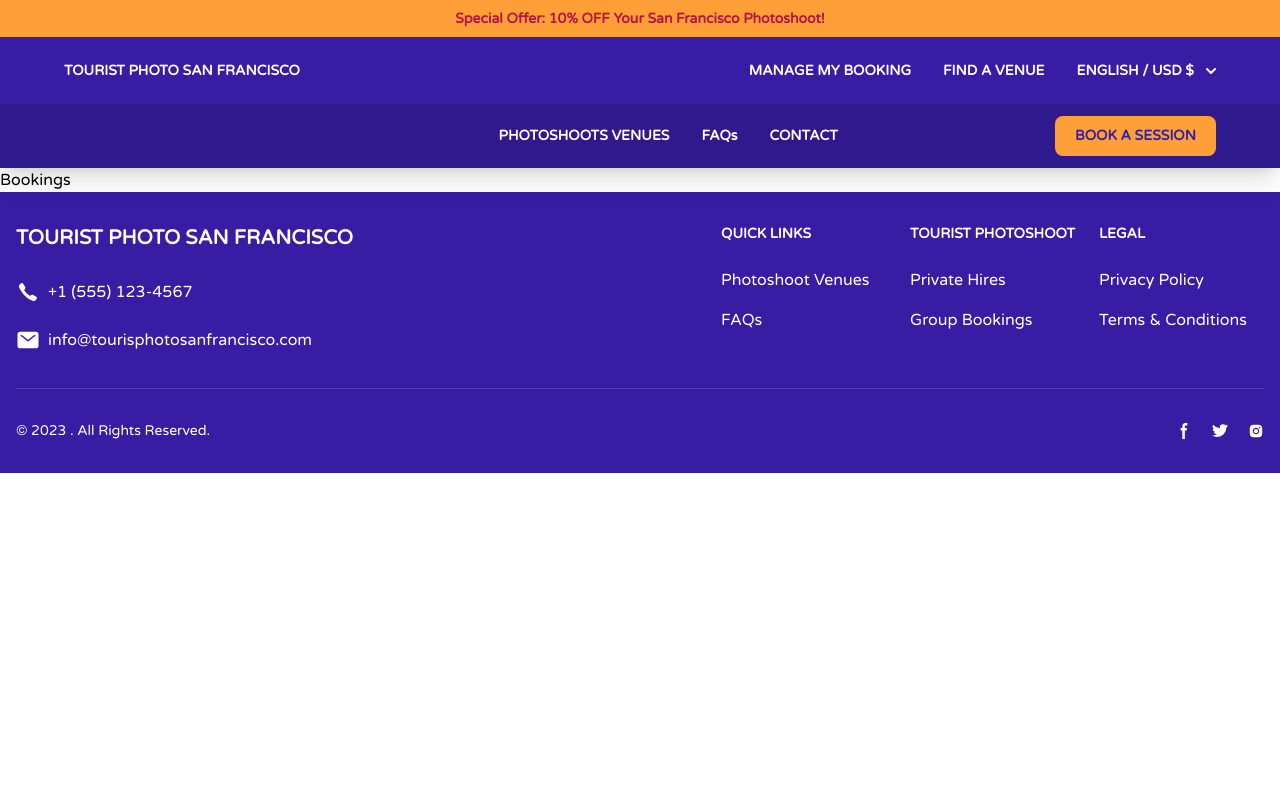
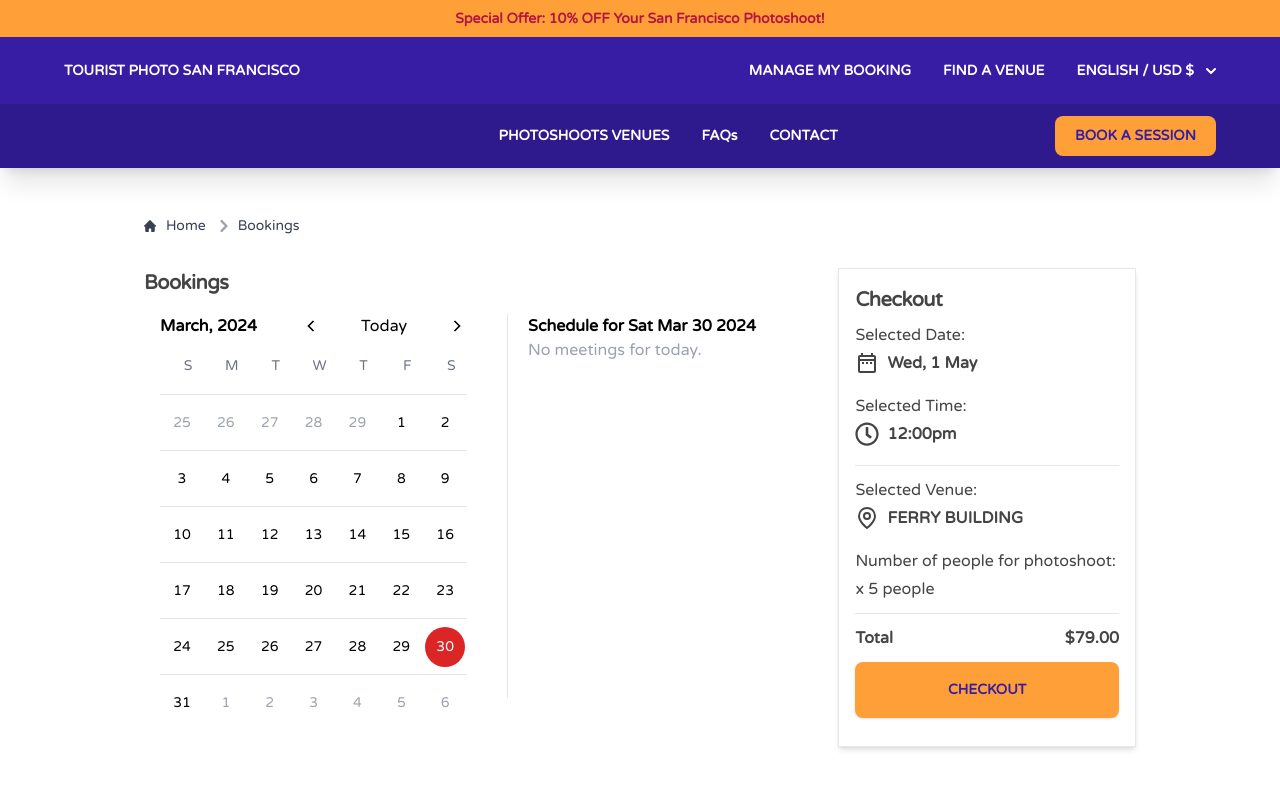
Before and after one commit to focus110/photoshoots-for-tourist, a React (Create React App) app: page /bookings in a window 1280 px wide. Shown: the top 800 px of the page. Built offline with nearby package versions, Linux system fonts and the light colour scheme.

Commit message:
added calender and checkout card

```diff
--- a/package.json
+++ b/package.json
@@ -6,6 +6,7 @@
     "@testing-library/jest-dom": "^5.17.0",
     "@testing-library/react": "^13.4.0",
     "@testing-library/user-event": "^13.5.0",
+    "dayjs": "^1.11.10",
     "framer-motion": "^11.0.24",
     "react": "^18.2.0",
     "react-dom": "^18.2.0",
--- a/src/components/Banner.jsx
+++ b/src/components/Banner.jsx
@@ -7,7 +7,7 @@ const Banner = () => {
     <div className="bg-dark-red">
       <div className="mb-16 flex flex-col md:gap-6 mx-auto xl:max-w-screen-2xl md:flex-row px-0 xl:px-36 pt-12">
         <div class="py-6 px-6 md:px-0">
-          <a href="#">
+          <a href="/bookings">
             <h5 class="mb-2 text-[28px] md:text-[45px] text-center md:text-left font-bold tracking-tight text-white">
               Photography Services for San Francisco Tourists
             </h5>
@@ -18,7 +18,7 @@ const Banner = () => {
           </p>
           <div className="mb-8 flex flex-col md:flex-row justify-start items-center">
             <a
-              href="#"
+              href="/bookings"
               class="w-max bg-secondary text-primary text-[14px] md:text-[16px] font-semibold items-center px-12 py-6 text-sm text-center rounded-md"
             >
               BOOK A SESSION
--- /dev/null
+++ b/src/components/BreadCrumb.jsx
@@ -0,0 +1,49 @@
+import React from "react";
+
+const BreadCrumb = ({ current }) => {
+  return (
+    <nav className="flex" aria-label="Breadcrumb">
+      <ol className="inline-flex items-center space-x-1 md:space-x-2 rtl:space-x-reverse">
+        <li className="inline-flex items-center">
+          <a
+            href="/"
+            className="inline-flex items-center text-sm font-medium text-gray-700 "
+          >
+            <svg
+              className="w-3 h-3 me-2.5"
+              aria-hidden="true"
+              xmlns="http://www.w3.org/2000/svg"
+              fill="currentColor"
+              viewBox="0 0 20 20"
+            >
+              <path d="m19.707 9.293-2-2-7-7a1 1 0 0 0-1.414 0l-7 7-2 2a1 1 0 0 0 1.414 1.414L2 10.414V18a2 2 0 0 0 2 2h3a1 1 0 0 0 1-1v-4a1 1 0 0 1 1-1h2a1 1 0 0 1 1 1v4a1 1 0 0 0 1 1h3a2 2 0 0 0 2-2v-7.586l.293.293a1 1 0 0 0 1.414-1.414Z" />
+            </svg>
+            Home
+          </a>
+        </li>
+        <li>
+          <div className="flex items-center">
+            <svg
+              className="rtl:rotate-180 w-3 h-3 text-gray-400 mx-1"
+              aria-hidden="true"
+              xmlns="http://www.w3.org/2000/svg"
+              fill="none"
+              viewBox="0 0 6 10"
+            >
+              <path
+                stroke="currentColor"
+                stroke-linecap="round"
+                stroke-linejoin="round"
+                stroke-width="2"
+                d="m1 9 4-4-4-4"
+              />
+            </svg>
+            <p className="ms-1 text-sm font-medium text-gray-700 ">{current}</p>
+          </div>
+        </li>
+      </ol>
+    </nav>
+  );
+};
+
+export default BreadCrumb;
--- /dev/null
+++ b/src/components/Calender.jsx
@@ -0,0 +1,95 @@
+import React, { useState } from "react";
+import { generateDate, months } from "../util/calendar";
+import cn from "../util/cn";
+import { GrFormNext, GrFormPrevious } from "react-icons/gr";
+import dayjs from "dayjs";
+
+const Calender = () => {
+  const days = ["S", "M", "T", "W", "T", "F", "S"];
+  const currentDate = dayjs();
+  const [today, setToday] = useState(currentDate);
+  const [selectDate, setSelectDate] = useState(currentDate);
+  return (
+    <div className="mt-4 px-4 flex gap-10 sm:divide-x justify-center mx-auto  items-center sm:flex-row flex-col">
+      <div className="w-96 h-96 ">
+        <div className="flex justify-between items-center">
+          <h1 className="select-none font-semibold">
+            {months[today.month()]}, {today.year()}
+          </h1>
+          <div className="flex gap-10 items-center ">
+            <GrFormPrevious
+              className="w-5 h-5 cursor-pointer hover:scale-105 transition-all"
+              onClick={() => {
+                setToday(today.month(today.month() - 1));
+              }}
+            />
+            <h1
+              className=" cursor-pointer hover:scale-105 transition-all"
+              onClick={() => {
+                setToday(currentDate);
+              }}
+            >
+              Today
+            </h1>
+            <GrFormNext
+              className="w-5 h-5 cursor-pointer hover:scale-105 transition-all"
+              onClick={() => {
+                setToday(today.month(today.month() + 1));
+              }}
+            />
+          </div>
+        </div>
+        <div className="grid grid-cols-7 ">
+          {days.map((day, index) => {
+            return (
+              <h1
+                key={index}
+                className="text-sm text-center h-14 w-14 grid place-content-center text-gray-500 select-none"
+              >
+                {day}
+              </h1>
+            );
+          })}
+        </div>
+
+        <div className=" grid grid-cols-7 ">
+          {generateDate(today.month(), today.year()).map(
+            ({ date, currentMonth, today }, index) => {
+              return (
+                <div
+                  key={index}
+                  className="p-2 text-center h-14 grid place-content-center text-sm border-t"
+                >
+                  <h1
+                    className={cn(
+                      currentMonth ? "" : "text-gray-400",
+                      today ? "bg-red-600 text-white" : "",
+                      selectDate.toDate().toDateString() ===
+                        date.toDate().toDateString()
+                        ? "bg-black text-white"
+                        : "",
+                      "h-10 w-10 rounded-full grid place-content-center hover:bg-black hover:text-white transition-all cursor-pointer select-none"
+                    )}
+                    onClick={() => {
+                      setSelectDate(date);
+                    }}
+                  >
+                    {date.date()}
+                  </h1>
+                </div>
+              );
+            }
+          )}
+        </div>
+      </div>
+      <div className="h-96 w-96 sm:px-5">
+        <h1 className=" font-semibold">
+          Schedule for {selectDate.toDate().toDateString()}
+        </h1>
+        <p className="text-gray-400">No meetings for today.</p>
+      </div>
+    </div>
+  );
+};
+
+export default Calender;
--- a/src/components/Menu.jsx
+++ b/src/components/Menu.jsx
@@ -8,7 +8,7 @@ const Menu = ({ scrollToSection }) => {
         <div></div>
         <div class="flex items-center md:order-2 space-x-1 md:space-x-2 rtl:space-x-reverse">
           <a
-            href="#"
+            href="/bookings"
             class="text-primary text-[14px] 3xl:text-[18px] font-semibold bg-secondary transition-all duration-150 hover:bg-white rounded-lg text-sm px-4 py-2 md:px-5 md:py-2.5"
           >
             BOOK A SESSION
--- a/src/components/Navbar.jsx
+++ b/src/components/Navbar.jsx
@@ -24,7 +24,7 @@ const Navbar = ({ toggleMenu }) => {
           <ul className="flex flex-col mt-4 font-medium md:flex-row md:mt-0 md:space-x-8 rtl:space-x-reverse">
             <li>
               <a
-                href="#"
+                href="/bookings"
                 className="block font-bold text-[14px] 3xl:text-[18px] text-white py-2 px-3 border-b border-gray-100 hover:bg-gray-50 md:hover:bg-transparent md:border-0 md:hover:opacity-60 transition duration-150 md:p-0 "
                 aria-current="page"
               >
@@ -64,7 +64,7 @@ const Navbar = ({ toggleMenu }) => {
               </button>
               <div
                 id="mega-menu-icons-dropdown"
-                className="absolute z-10 grid hidden w-auto grid-cols-2 text-sm bg-white border border-gray-100 rounded-lg shadow-md dark:border-gray-700 md:grid-cols-3 dark:bg-gray-700"
+                className="absolute z-10 hidden w-auto grid-cols-2 text-sm bg-white border border-gray-100 rounded-lg shadow-md dark:border-gray-700 md:grid-cols-3 dark:bg-gray-700"
               ></div>
             </li>
           </ul>
--- a/src/components/ServiceAlert.jsx
+++ b/src/components/ServiceAlert.jsx
@@ -10,7 +10,7 @@ const ServiceAlert = ({ isMobile }) => {
       }`}
     >
       <a
-        href="#"
+        href="/bookings"
         className={` inline-flex items-center gap-2 rounded-3xl bg-accent-blue border border-white md:border-transparent px-4 py-[1px] text-[14px] text-white`}
       >
         <FaBell className="w-4 h-4" />
--- a/src/components/Venue.jsx
+++ b/src/components/Venue.jsx
@@ -1,10 +1,10 @@
 import React from "react";
 import { FaCheckCircle } from "react-icons/fa";
 
-const Venue = ({ img, title, price, cta, hrOfShoot, editedPhotos }) => {
+const Venue = ({ img, title, price, cta, hrOfShoot, editedPhotos, url }) => {
   return (
     <div className=" bg-white border border-gray-200 rounded-lg shadow">
-      <a href="#">
+      <a href={url}>
         <img
           className="rounded-t-lg object-cover w-full h-[260px]"
           src={img}
@@ -20,7 +20,7 @@ const Venue = ({ img, title, price, cta, hrOfShoot, editedPhotos }) => {
           {price}
         </p>
         <a
-          href="#"
+          href={url}
           className="mb-3 w-full font-semibold items-center px-8 py-4 text-sm  text-center border-2 text-primary bg-secondary rounded-lg hover:bg-white transition-all duration-150 hover:text-primary hover:border-primary"
         >
           {cta}
--- a/src/components/Venues.jsx
+++ b/src/components/Venues.jsx
@@ -6,7 +6,10 @@ import Venue from "./Venue";
 
 const Venues = () => {
   return (
-    <div id="venues" className="w-full flex flex-col mx-auto xl:max-w-screen-2xl px-0 xl:px-36 pb-12">
+    <div
+      id="venues"
+      className="w-full flex flex-col mx-auto xl:max-w-screen-2xl px-0 xl:px-36 pb-12"
+    >
       <h5 className="w-full mb-2 text-[28px] md:text-[45px] text-center md:text-left font-bold tracking-tight text-primary">
         VENUES FOR PHOTOSHOOTS
       </h5>
@@ -24,6 +27,7 @@ const Venues = () => {
           cta="BOOK NOW"
           hrOfShoot="1 Hour Shoot"
           editedPhotos="20 Edited Photos"
+          url="/bookings"
         />
         <Venue
           img={ferrybuilding}
--- a/src/pages/Bookings.jsx
+++ b/src/pages/Bookings.jsx
@@ -1,7 +1,68 @@
 import React from "react";
+import BreadCrumb from "../components/BreadCrumb";
+import { MdOutlineDateRange } from "react-icons/md";
+import { FaRegClock } from "react-icons/fa";
+import { GrLocation } from "react-icons/gr";
+import Calender from "../components/Calender";
 
 const Bookings = () => {
-  return <div>Bookings</div>;
+  return (
+    <div className="mb-16 md:gap-6 mx-auto xl:max-w-screen-2xl px-4 xl:px-36 pt-8 md:pt-12">
+      <BreadCrumb current="Bookings" />
+      <div className="flex flex-col md:flex-row justify-between mt-8">
+        <div className="md:w-[70%]">
+          <h5 className="w-full mb-2 text-[26px] md:text-[20px] text-left font-bold tracking-tight text-text-light">
+            Bookings
+          </h5>
+          <Calender />
+        </div>
+        <div className="md:w-[30%] shadow-md p-4 border">
+          <h5 className="w-full mb-2 text-[26px] md:text-[20px] text-left font-bold tracking-tight text-text-light">
+            Checkout
+          </h5>
+          <div className="mb-3">
+            <p className="text-text-light mb-1">Selected Date:</p>
+            <p className="inline-flex text-text-light items-center gap-2 font-bold">
+              <MdOutlineDateRange className="w-6 h-6" />
+              Wed, 1 May
+            </p>
+          </div>
+          <div className="mb-3">
+            <p className="text-text-light mb-1">Selected Time:</p>
+            <p className="inline-flex text-text-light items-center gap-2 font-bold">
+              <FaRegClock className="w-6 h-6" />
+              12:00pm
+            </p>
+          </div>
+          <hr className="mb-3" />
+          <div className="mb-3">
+            <p className="text-text-light mb-1">Selected Venue:</p>
+            <p className="inline-flex text-text-light items-center gap-2 font-bold">
+              <GrLocation className="w-6 h-6" />
+              FERRY BUILDING
+            </p>
+          </div>
+          <div className="mb-3">
+            <p className="text-text-light mb-1">
+              Number of people for photoshoot:
+            </p>
+            <p className="inline-flex text-text-light items-center gap-2 font-extralight">
+              x 5 people
+            </p>
+          </div>
+          <hr className="mb-3" />{" "}
+          <div className="mb-3">
+            <p className="flex justify-between text-text-light items-center gap-2 font-bold">
+              Total <span>$79.00</span>
+            </p>
+          </div>
+          <button className="mb-3 w-full font-semibold items-center px-8 py-4 text-sm  text-center border-2 shadow border-transparent text-primary bg-secondary rounded-lg hover:bg-white transition-all duration-150 hover:text-primary hover:border-primary">
+            CHECKOUT
+          </button>
+        </div>
+      </div>
+    </div>
+  );
 };
 
 export default Bookings;
--- /dev/null
+++ b/src/util/calendar.js
@@ -0,0 +1,61 @@
+import dayjs from "dayjs";
+
+export const generateDate = (
+	month = dayjs().month(),
+	year = dayjs().year()
+) => {
+	const firstDateOfMonth = dayjs().year(year).month(month).startOf("month");
+	const lastDateOfMonth = dayjs().year(year).month(month).endOf("month");
+
+	const arrayOfDate = [];
+
+	// create prefix date
+	for (let i = 0; i < firstDateOfMonth.day(); i++) {
+		const date = firstDateOfMonth.day(i);
+
+		arrayOfDate.push({
+			currentMonth: false,
+			date,
+		});
+	}
+
+	// generate current date
+	for (let i = firstDateOfMonth.date(); i <= lastDateOfMonth.date(); i++) {
+		arrayOfDate.push({
+			currentMonth: true,
+			date: firstDateOfMonth.date(i),
+			today:
+				firstDateOfMonth.date(i).toDate().toDateString() ===
+				dayjs().toDate().toDateString(),
+		});
+	}
+
+	const remaining = 42 - arrayOfDate.length;
+
+	for (
+		let i = lastDateOfMonth.date() + 1;
+		i <= lastDateOfMonth.date() + remaining;
+		i++
+	) {
+		arrayOfDate.push({
+			currentMonth: false,
+			date: lastDateOfMonth.date(i),
+		});
+	}
+	return arrayOfDate;
+};
+
+export const months = [
+	"January",
+	"February",
+	"March",
+	"April",
+	"May",
+	"June",
+	"July",
+	"August",
+	"September",
+	"October",
+	"November",
+	"December",
+];
--- /dev/null
+++ b/src/util/cn.js
@@ -0,0 +1,3 @@
+export default function cn(...classes) {
+	return classes.filter(Boolean).join(" ");
+}
```
Also changed, not shown: 1 other file (tests, documents, lock files or other folders).
